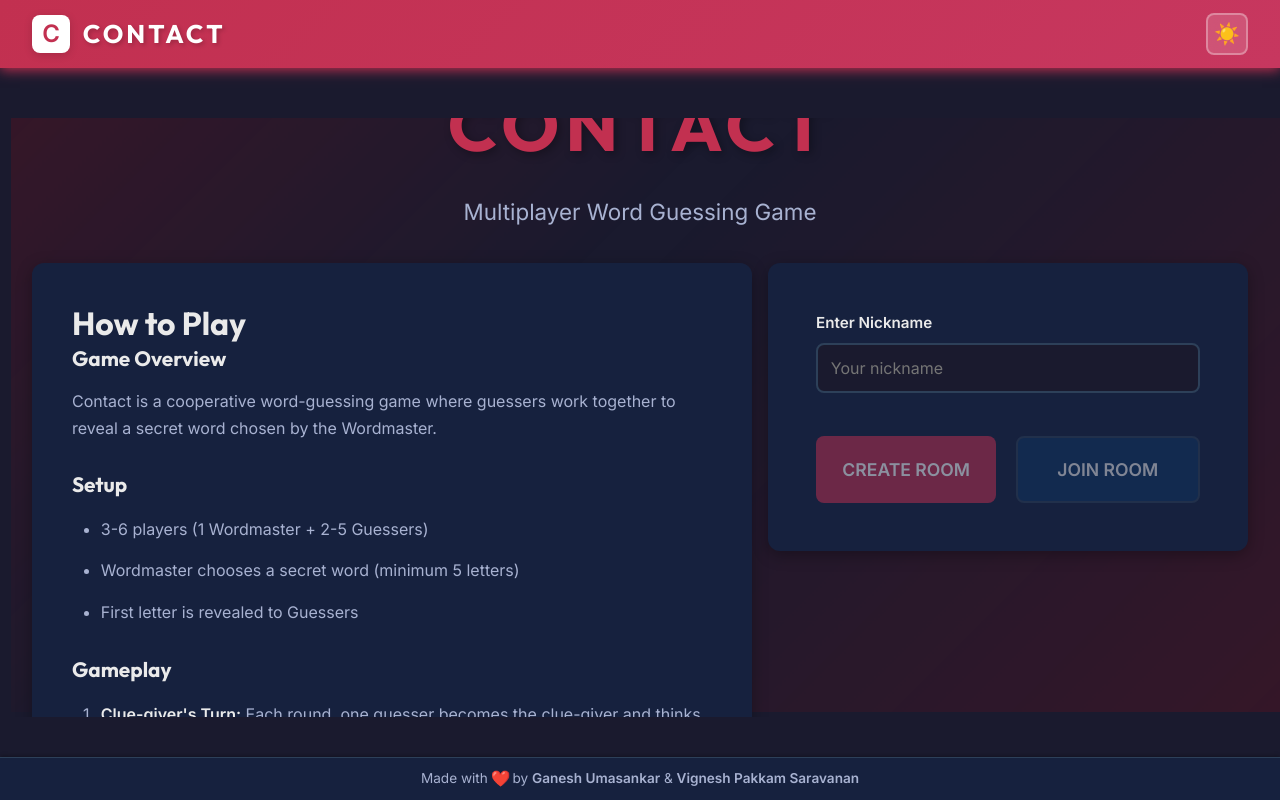
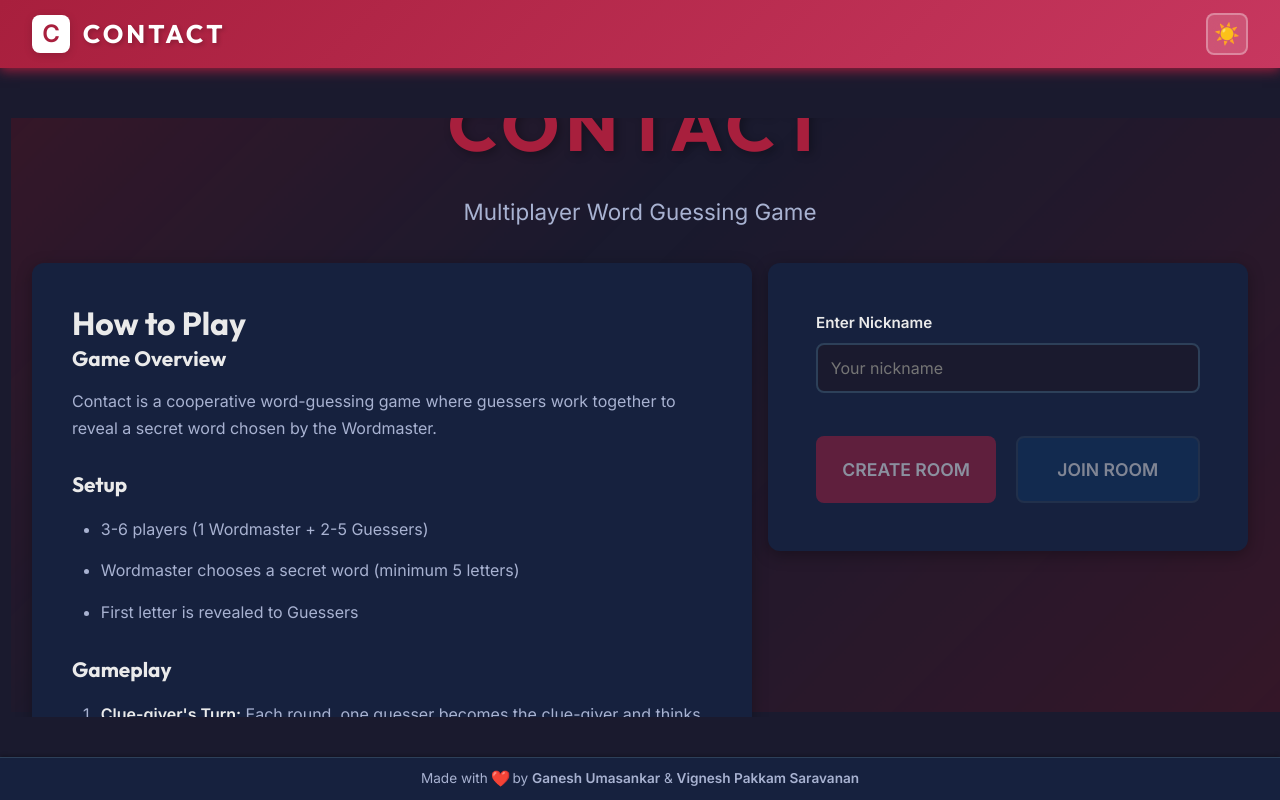
Before and after one commit to Ganesh-U/contact-game, a React (Create React App) app in the folder frontend/: page / in a window 1280 px wide. Built offline with nearby package versions, Linux system fonts and the light colour scheme; the HTML template or start-up script is replaced by a standard one.

Commit message:
fixed: axe error in lobby

```diff
--- a/frontend/src/components/RoomPage/PlayerSlot.css
+++ b/frontend/src/components/RoomPage/PlayerSlot.css
@@ -74,8 +74,8 @@
 
 .admin-badge.host {
   background-color: var(--warning);
-  color: #1a1a1a;
-  box-shadow: 0 0 10px rgba(245, 158, 11, 0.3);
+  color: white;
+  box-shadow: 0 0 10px rgba(146, 64, 14, 0.3);
 }
 
 .role-badge {
@@ -258,7 +258,7 @@
 
 .status-badge.ready {
   background-color: var(--success);
-  color: var(--bg-primary);
+  color: white;
 }
 
 .status-badge.connecting {
--- a/frontend/src/index.css
+++ b/frontend/src/index.css
@@ -15,7 +15,7 @@
   --text-secondary: #a8b2d1;
   --text-accent: #ff8fa3; /* Lighter pink for text-on-dark contrast (>4.5:1) */
 
-  --accent-primary: #C23050; /* Darkened for accessibility (was #e94560) */
+  --accent-primary: #A81F3D; /* Darkened for accessibility (was #C23050) */
   --accent-secondary: #7e57c2; /* Lightened for accessibility (was #533483) */
   --text-accent-secondary: #d1c4e9; /* Lighter purple for accessible text on dark bg */
   --accent-hover: #9E2440; /* Darkened for accessibility (was #c23050) */
@@ -23,7 +23,7 @@
   --border-color: #2d4059;
 
   --success: #15803d; /* Darkened further for AAA/AA compliance (was #059669) */
-  --warning: #b45309; /* Darkened further (was #d97706) */
+  --warning: #92400E; /* Darkened further (was #b45309) */
   --error: #b91c1c; /* Darkened further for compliance (was #dc2626) */
 
   /* New: Hover states & Gradients */
```
